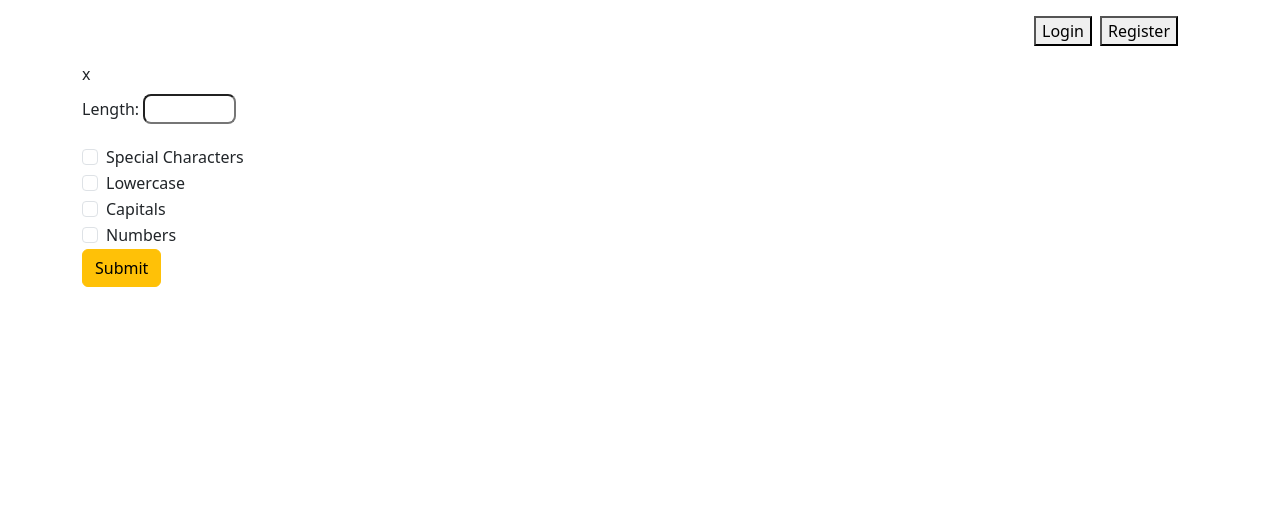
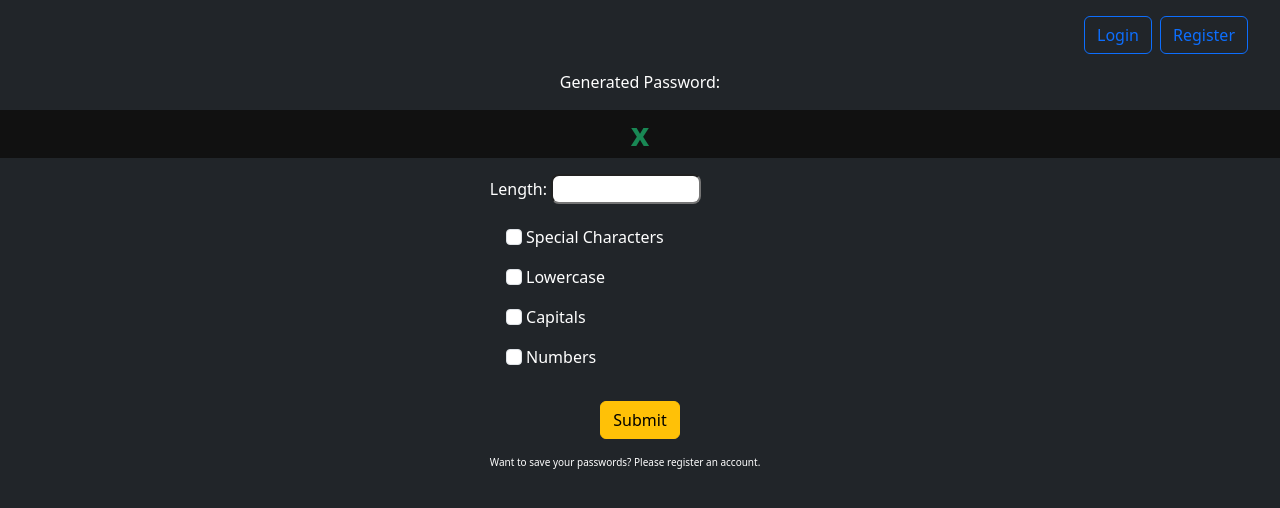
Before and after one commit to illustrae/EduManage, a Flask app: template password_gen_app/templates/main.html in a window 1280 px wide. Shown: the top 508 px of the page. Run offline with Flask 3, Linux system fonts and the light colour scheme; the template is opened without the code that fills it: most values are stand-ins (such as "Sample title", 1, 10 or a date in 2020).

Commit message:
updated styling to main.html and main_logged.html

```diff
--- /dev/null
+++ b/password_gen_app/static/css/style.css
@@ -0,0 +1,6 @@
+.custom-bg-darker {
+    background-color: #111111;
+}
+.custom-font-size {
+    font-size: 10px;
+}
--- a/password_gen_app/templates/login.html
+++ b/password_gen_app/templates/login.html
@@ -9,10 +9,10 @@
     <link href="https://cdn.jsdelivr.net/npm/bootstrap@5.0.2/dist/css/bootstrap.min.css" rel="stylesheet" integrity="sha384-EVSTQN3/azprG1Anm3QDgpJLIm9Nao0Yz1ztcQTwFspd3yD65VohhpuuCOmLASjC" crossorigin="anonymous">
     <script src="https://cdn.jsdelivr.net/npm/bootstrap@5.0.2/dist/js/bootstrap.bundle.min.js" integrity="sha384-MrcW6ZMFYlzcLA8Nl+NtUVF0sA7MsXsP1UyJoMp4YLEuNSfAP+JcXn/tWtIaxVXM" crossorigin="anonymous"></script>
 </head>
-<body>
+<body class="bg-dark">
     <div class="container-lg">
         <div class="row text-white justify-content-around mt-5">
-            <div class="col-4 bg-dark rounded-3">
+            <div class="col-4 custom-bg-darker rounded-3">
                 <h1 class="text-success">Login</h1>
                 {% with messages = get_flashed_messages(category_filter=['login']) %}
                 {% if messages %}
--- a/password_gen_app/templates/main.html
+++ b/password_gen_app/templates/main.html
@@ -1,39 +1,25 @@
 <!DOCTYPE html>
 <html lang="en-US">
+
 <head>
     <meta charset="UTF-8">
     <meta http-equiv="X-UA-Compatible" content="IE=edge">
     <meta name="viewport" content="width=device-width, initial-scale=1.0">
     <title>Password Generator</title>
     <link rel="stylesheet" href="{{ url_for('static', filename='css/style.css') }}">
-    <link href="https://cdn.jsdelivr.net/npm/bootstrap@5.3.2/dist/css/bootstrap.min.css" rel="stylesheet" integrity="sha384-T3c6CoIi6uLrA9TneNEoa7RxnatzjcDSCmG1MXxSR1GAsXEV/Dwwykc2MPK8M2HN" crossorigin="anonymous">
+    <link href="https://cdn.jsdelivr.net/npm/bootstrap@5.3.2/dist/css/bootstrap.min.css" rel="stylesheet"
+        integrity="sha384-T3c6CoIi6uLrA9TneNEoa7RxnatzjcDSCmG1MXxSR1GAsXEV/Dwwykc2MPK8M2HN" crossorigin="anonymous">
 </head>
-<body>
-{# <script>
-async function getRequest(url = '') {
-    const response = await fetch(url, {
-        method: 'GET',
-        cache: 'no-cache'
-    })
-    return response.json()
-}
-document.addEventListener('DOMContentLoaded', function () {
-    let url = document.location
-    let route = "/flaskwebgui-keep-server-alive"
-    let interval_request = 3 * 1000 //sec
-    function keep_alive_server() {
-        getRequest(url + route)
-            .then(data => console.log(data))
-    }
-    setInterval(keep_alive_server, interval_request)()
-})
-</script> #}
-    <div class="container-lg">
+
+<body class="bg-dark text-white">
+    <div class="container-fluid">
         <div class="d-flex flex-row-reverse m-3">
-            <a class="mx-1" href="/register"><button>Register</button></a>
-            <a class="mx-1" href="/login"><button>Login</button></a>
+            <a class="mx-1" href="/register"><button type="button" class="btn btn-outline-primary">Register</button></a>
+            <a class="mx-1" href="/login"><button type="button" class="btn btn-outline-primary">Login</button></a>
         </div>
-        <div class="row">
+        <div class="row text-center">
+            <p class=""> Generated Password:</p>
+            <p class="text-success fs-2 fw-bold custom-bg-darker">{{generated_password}}</p>
             {% with messages = get_flashed_messages(category_filter=['password_form']) %}
                 {% if messages %}
                     {% for message in messages %}
@@ -41,45 +27,53 @@ document.addEventListener('DOMContentLoaded', function () {
                     {% endfor %}
                 {% endif %}
             {% endwith %}
+        </div>
+        <div class="container">
+            <div class="row justify-content-center">
+                <div class="col-md-12 d-flex justify-content-center">
                     <form action="/generate" method="POST">
-
                         <div class="mb-3">
-                    <label class= "form-label" for="">{{generated_password}}</label>
-                    <div class="mb-3">
-                        <label class= "form-label" for="">Length:</label>
-                        <input class="rounded-3 col-1" name="password_length" type="text">
+                            <label class="form-label" for="">Length:</label>
+                            <input class="rounded-3 col-6" name="password_length" type="text">
                         </div>
-                    <div class="form-check">
-                        <input class="form-check-input" type="checkbox" value="special" id="flexCheckDefault" name="params" >
-                        <label class="form-check-label" for="flexCheckDefault" value="special" >
+                        <div class="checkbox-row text-start m-3">
+                            <input class="form-check-input" type="checkbox" value="special" id="flexCheckDefault"
+                                name="params">
+                            <label class="form-check-label" for="flexCheckDefault" value="special">
                                 Special Characters
                             </label>
                         </div>
-                    <div class="form-check">
-                        <input class="form-check-input" type="checkbox" value="lowercase" id="flexCheckChecked" name="params" >
-                        <label class="form-check-label" for="flexCheckChecked" value="lowercase" >
+                        <div class="checkbox-row text-start m-3">
+                            <input class="form-check-input" type="checkbox" value="lowercase" id="flexCheckChecked"
+                                name="params">
+                            <label class="form-check-label" for="flexCheckChecked" value="lowercase">
                                 Lowercase
                             </label>
                         </div>
-                    <div class="form-check">
-                        <input class="form-check-input" type="checkbox" value="capital" id="flexCheckChecked" name="params" >
-                        <label class="form-check-label" for="flexCheckChecked" value="capitals" >
+                        <div class="checkbox-row text-start m-3">
+                            <input class="form-check-input" type="checkbox" value="capital" id="flexCheckChecked1"
+                                name="params">
+                            <label class="form-check-label" for="flexCheckChecked1" value="capitals">
                                 Capitals
                             </label>
                         </div>
-                    <div class="form-check">
-                        <input class="form-check-input" type="checkbox" value="number" id="flexCheckChecked" name="params" >
-                        <label class="form-check-label" for="flexCheckChecked" value="numbers" >
+                        <div class="checkbox-row text-start m-3">
+                            <input class="form-check-input" type="checkbox" value="number" id="flexCheckChecked2"
+                                name="params">
+                            <label class="form-check-label" for="flexCheckChecked2" value="numbers">
                                 Numbers
                             </label>
                         </div>
-                    <div class="mb-3">
-                        <button class="btn btn-warning mb-3">Submit</button>
+                        <div class="text-center">
+                            <button class="btn btn-warning m-3 mx-auto">Submit</button>
+                        </div>
+                        <p class="custom-font-size"> Want to save your passwords? Please register an account.</p>
+                    </form>
+
                 </div>
             </div>
-
-            </form>
         </div>
     </div>
 </body>
+
 </html>
--- a/password_gen_app/templates/profile.html
+++ b/password_gen_app/templates/profile.html
@@ -3,9 +3,8 @@
 
 <body>
 
-  <p>{{ user.username }}</p>
-  <p>{{ user.full_name() }}</p>
-  <p>{{ user.email }} </p>
+  <p>Name: {{ user.full_name() }}</p>
+  <p>Email: {{ user.email }} </p>
   <a href="/edit_account/{{user.id}}"><button>Edit Account Info</button></a>
   <form method="get" action="/delete_account/{{user.id}}"
     onsubmit="return confirm('Are you sure you want to delete your account?');">
--- a/password_gen_app/templates/register.html
+++ b/password_gen_app/templates/register.html
@@ -9,10 +9,10 @@
     <link href="https://cdn.jsdelivr.net/npm/bootstrap@5.0.2/dist/css/bootstrap.min.css" rel="stylesheet" integrity="sha384-EVSTQN3/azprG1Anm3QDgpJLIm9Nao0Yz1ztcQTwFspd3yD65VohhpuuCOmLASjC" crossorigin="anonymous">
     <script src="https://cdn.jsdelivr.net/npm/bootstrap@5.0.2/dist/js/bootstrap.bundle.min.js" integrity="sha384-MrcW6ZMFYlzcLA8Nl+NtUVF0sA7MsXsP1UyJoMp4YLEuNSfAP+JcXn/tWtIaxVXM" crossorigin="anonymous"></script>
 </head>
-<body>
+<body class="bg-dark">
     <div class="container-lg">
         <div class="row text-white justify-content-around mt-5">
-            <div class="col-4 bg-dark rounded-3">
+            <div class="col-4 custom-bg-darker rounded-3">
                 <form action="/process_register", method="POST">
                     <h1 class="text-primary">Register</h1>
                     {% with messages = get_flashed_messages(category_filter=['register']) %}
--- a/server.py
+++ b/server.py
@@ -5,5 +5,5 @@ from flaskwebgui import FlaskUI
 
 
 if __name__ =='__main__':
-     FlaskUI(app=app, server="flask", width=500, height=500).run()
-    # app.run(debug=True)
+     # FlaskUI(app=app, server="flask", width=1000, height=500).run()
+    app.run(debug=True)
```
Also changed, not shown: password_gen_app/templates/main_logged_in.html (+29 -28 lines). Lines whose indentation alone changed are shown as unchanged.
